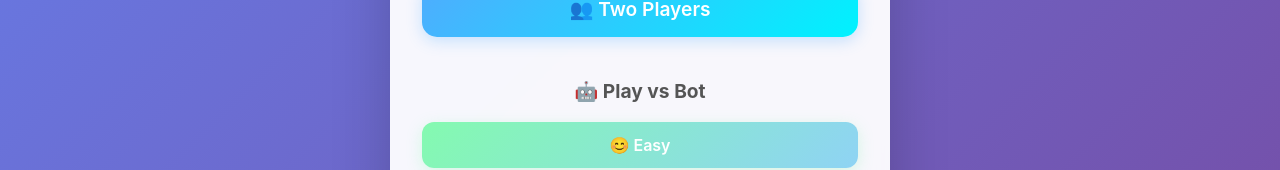
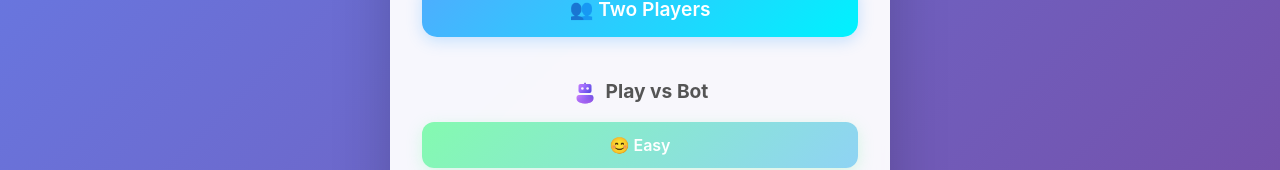
Before and after one commit to victoradoghe/TicTacToe-Pro, a React (Vite) app: page / in a window 1280 px wide. Shown: the part 347-517 px from the top of the page. Built offline with nearby package versions, Linux system fonts and the light colour scheme.

Commit message:
bot Icon changed

```diff
--- a/src/App.jsx
+++ b/src/App.jsx
@@ -292,7 +292,47 @@ function App() {
                 👥 Two Players
               </button>
               <div className="bot-mode">
-                <h3>🤖 Play vs Bot</h3>
+                <h3>
+                  <svg xmlns="http://www.w3.org/2000/svg" width="26px" height="26px" viewBox="0 0 20 20" style={{verticalAlign: 'middle', marginRight: 8}}>
+                    <g fill="none">
+                      <path fill="url(#SVGUOxJqe7I)" d="M10.25 17.998c2.616-.033 4.195-.595 5.122-1.44c.875-.8 1.089-1.777 1.123-2.556h.005v-.69a1.81 1.81 0 0 0-1.81-1.809H11.5V11.5h-3v.003H5.31c-1 0-1.81.81-1.81 1.81v.689h.005c.034.78.248 1.757 1.123 2.555c.927.846 2.506 1.408 5.122 1.441V18h.5z"></path>
+                      <path fill="url(#SVGxQ4fKeON)" d="M10.25 17.998c2.616-.033 4.195-.595 5.122-1.44c.875-.8 1.089-1.777 1.123-2.556h.005v-.69a1.81 1.81 0 0 0-1.81-1.809H11.5V11.5h-3v.003H5.31c-1 0-1.81.81-1.81 1.81v.689h.005c.034.78.248 1.757 1.123 2.555c.927.846 2.506 1.408 5.122 1.441V18h.5z"></path>
+                      <path fill="url(#SVGbzhGAd0I)" d="M10.5 2.5a.5.5 0 0 0-1 0v1h1z"></path>
+                      <path fill="url(#SVGmMrXkefk)" d="M5 4.5A1.5 1.5 0 0 1 6.5 3h7A1.5 1.5 0 0 1 15 4.5v4a1.5 1.5 0 0 1-1.5 1.5h-7A1.5 1.5 0 0 1 5 8.5z"></path>
+                      <path fill="url(#SVGspsrdbyg)" d="M12 5.5a1 1 0 1 0 0 2a1 1 0 0 0 0-2"></path>
+                      <path fill="url(#SVGnjJdNeec)" d="M7 6.5a1 1 0 1 1 2 0a1 1 0 0 1-2 0"></path>
+                      <defs>
+                        <linearGradient id="SVGxQ4fKeON" x1={10} x2={12.941} y1={10.726} y2={21.714} gradientUnits="userSpaceOnUse">
+                          <stop stopColor="#885edb" stopOpacity={0}></stop>
+                          <stop offset={1} stopColor="#e362f8"></stop>
+                        </linearGradient>
+                        <linearGradient id="SVGbzhGAd0I" x1={9.477} x2={10.532} y1={2} y2={3.229} gradientUnits="userSpaceOnUse">
+                          <stop stopColor="#8b52f4"></stop>
+                          <stop offset={1} stopColor="#3d35b1"></stop>
+                        </linearGradient>
+                        <linearGradient id="SVGspsrdbyg" x1={11.474} x2={12.99} y1={5.577} y2={8.193} gradientUnits="userSpaceOnUse">
+                          <stop stopColor="#fdfdfd"></stop>
+                          <stop offset={1} stopColor="#f9dcfa"></stop>
+                        </linearGradient>
+                        <linearGradient id="SVGnjJdNeec" x1={7.474} x2={8.99} y1={5.577} y2={8.193} gradientUnits="userSpaceOnUse">
+                          <stop stopColor="#fdfdfd"></stop>
+                          <stop offset={1} stopColor="#f9dcfa"></stop>
+                        </linearGradient>
+                        <radialGradient id="SVGUOxJqe7I" cx={0} cy={0} r={1} gradientTransform="matrix(15.59372 9.14999 -14.57328 24.83628 .5 9.5)" gradientUnits="userSpaceOnUse">
+                          <stop stopColor="#f08af4"></stop>
+                          <stop offset={0.535} stopColor="#9c6cfe"></stop>
+                          <stop offset={1} stopColor="#4e44db"></stop>
+                        </radialGradient>
+                        <radialGradient id="SVGmMrXkefk" cx={0} cy={0} r={1} gradientTransform="rotate(39.055 .75 2.115)scale(16.9824 32.4423)" gradientUnits="userSpaceOnUse">
+                          <stop stopColor="#f08af4"></stop>
+                          <stop offset={0.535} stopColor="#9c6cfe"></stop>
+                          <stop offset={1} stopColor="#4e44db"></stop>
+                        </radialGradient>
+                      </defs>
+                    </g>
+                  </svg>
+                  Play vs Bot
+                </h3>
                 <div className="difficulty-buttons">
                   <button
                     className="difficulty-button easy"
```
